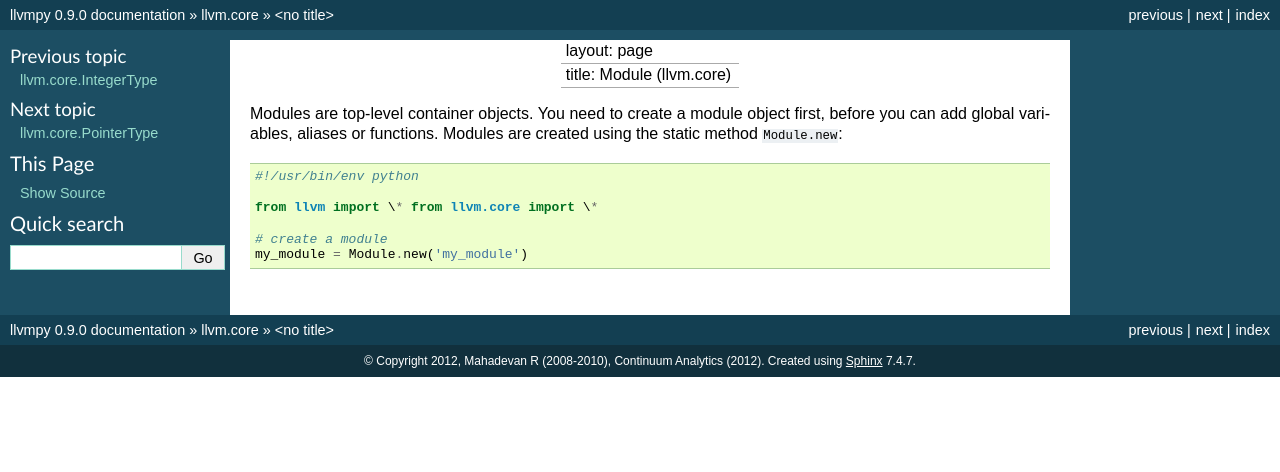
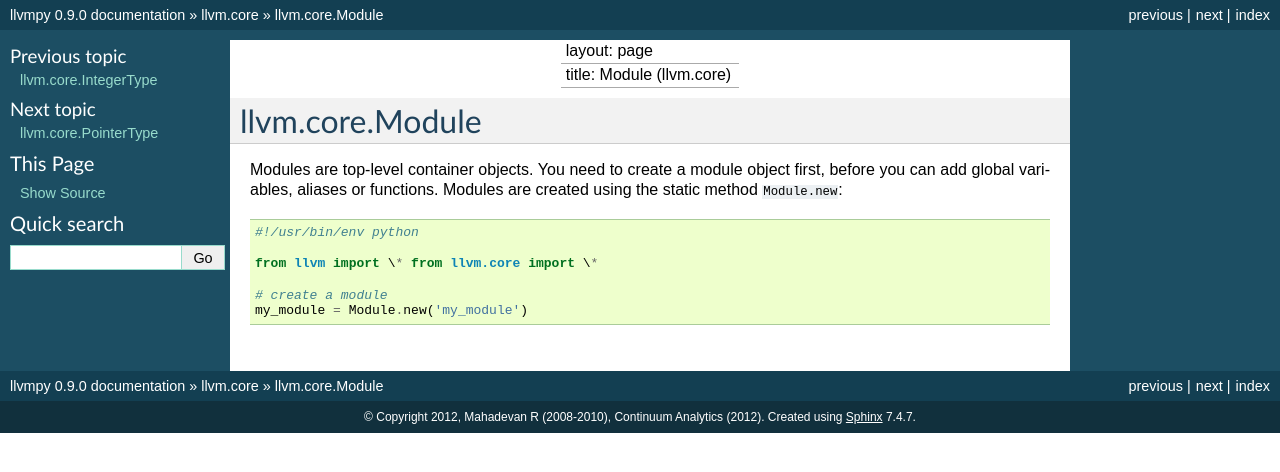
Before and after one commit to llvmpy/llvmpy, a Sphinx documentation site: the page built from docs/source/doc/llvm.core.Module.rst, in a window 1280 px wide. Shown: the top 472 px of the page. Built offline with Sphinx 7.4.7, drawn with Linux system fonts in a browser that asks for light colours.

Commit message:
Add missing titles to few docs to make sure they're rendered in docs.

```diff
--- a/docs/source/doc/llvm.core.Constant.rst
+++ b/docs/source/doc/llvm.core.Constant.rst
@@ -3,6 +3,9 @@
 +-------------------------------+
 | title: Constant (llvm.core)   |
 +-------------------------------+
+
+llvm.core.Constant
+==================
 
 ``Constant``-s represents constants that appear within the code. The
 values of such objects are known at creation time. Constants can be
--- a/docs/source/doc/llvm.core.GlobalVariable.rst
+++ b/docs/source/doc/llvm.core.GlobalVariable.rst
@@ -3,6 +3,9 @@
 +-------------------------------------+
 | title: GlobalVariable (llvm.core)   |
 +-------------------------------------+
+
+llvm.core.GlobalVariable
+========================
 
 Global variables (``llvm.core.GlobalVariable``) are subclasses of
 `llvm.core.GlobalValue <llvm.core.GlobalValue.html>`_ and represent
--- a/docs/source/doc/llvm.core.Module.rst
+++ b/docs/source/doc/llvm.core.Module.rst
@@ -4,10 +4,12 @@
 | title: Module (llvm.core)   |
 +-----------------------------+
 
+llvm.core.Module
+================
+
 Modules are top-level container objects. You need to create a module
 object first, before you can add global variables, aliases or functions.
 Modules are created using the static method ``Module.new``:
-
 
 .. code-block:: python
 
--- /dev/null
+++ b/docs/source/doc/llvm.core.StructType.rst
@@ -0,0 +1,2 @@
+llvm.core.StructType
+====================
```
